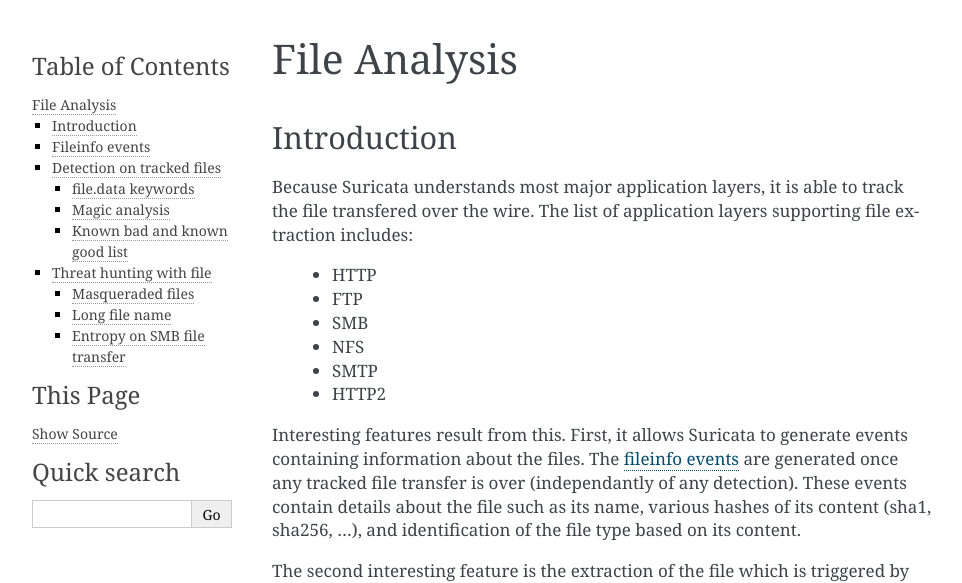
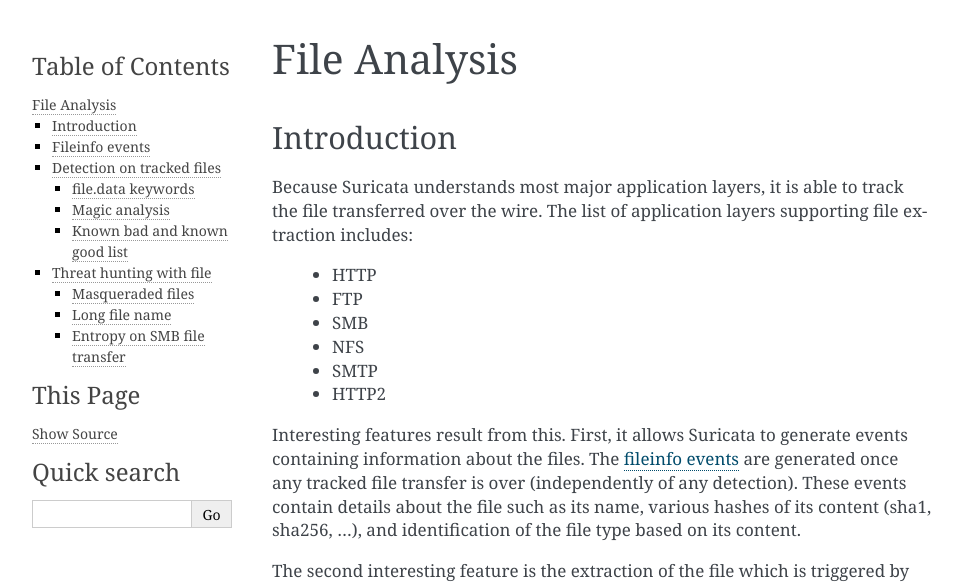
Before and after one commit to StamusNetworks/suricata-4-analysts, a Sphinx documentation site: the page built from source/file-analysis.rst, in a window 1280 px wide and 900 px high. Shown: the top 583 px of the window, without its empty margins (148-1110 px from the left). Built offline with Sphinx 7.4.7, drawn with Linux system fonts in a browser that asks for light colours; some of the changed text lies outside the part shown.

Commit message:
file: fix typos

```diff
--- a/source/file-analysis.rst
+++ b/source/file-analysis.rst
@@ -8,7 +8,7 @@
 Introduction
 ============
 
-Because Suricata understands most major application layers, it is able to track the file transfered over the wire. The list of application layers supporting file extraction includes:
+Because Suricata understands most major application layers, it is able to track the file transferred over the wire. The list of application layers supporting file extraction includes:
 
  - HTTP
  - FTP
@@ -17,7 +17,7 @@
  - SMTP
  - HTTP2
 
-Interesting features result from this. First, it allows Suricata to generate events containing information about the files. The :ref:`fileinfo events <fileinfo-events>` are generated once any tracked file transfer is over (independantly of any detection). These events contain details about the file such as its name, various hashes of its content (sha1, sha256, ...), and identification of the file type based on its content.
+Interesting features result from this. First, it allows Suricata to generate events containing information about the files. The :ref:`fileinfo events <fileinfo-events>` are generated once any tracked file transfer is over (independently of any detection). These events contain details about the file such as its name, various hashes of its content (sha1, sha256, ...), and identification of the file type based on its content.
 
 The second interesting feature is the extraction of the file which is triggered by the `filestore <https://suricata.readthedocs.io/en/latest/rules/file-keywords.html?#filestore>`_ keyword in signature. Extraction can also be switched on globally, but it is really intensive in term of performance. One thing to mention about extraction is that it is deduplicated as the storage of the file on the disk is done once per sha256.
 
```
Also changed, not shown: other parts of source/file-analysis.rst (+4 -4 lines).
